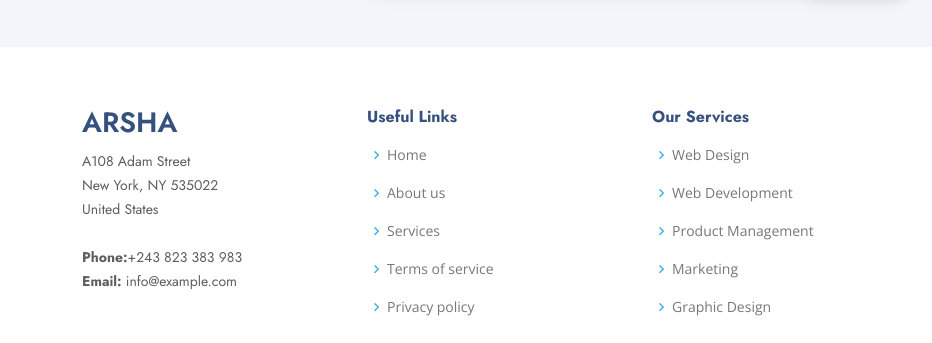
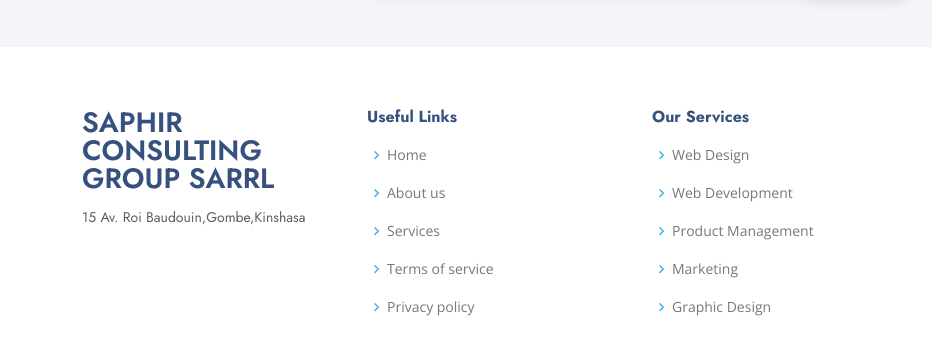
Before and after one commit to cedric-mungobo/saphir-consulting, a plain HTML site: page index.html in a window 1280 px wide. Shown: the part 5359-5702 px from the top of the page, 0-932 px from the left. Drawn offline with nearby package versions, Linux system fonts and the light colour scheme.

Commit message:
fixed bugs

```diff
--- a/index.html
+++ b/index.html
@@ -797,14 +797,15 @@
         <div class="row">
 
           <div class="col-lg-3 col-md-6 footer-contact">
-            <h3>Arsha</h3>
-            <p>
+            <h3>Saphir consulting group sarrl</h3>
+              <p>15 Av. Roi Baudouin,Gombe,Kinshasa</p>
+            <!-- <p>
               A108 Adam Street <br>
               New York, NY 535022<br>
               United States <br><br>
               <strong>Phone:</strong>+243 823 383 983 <br>
               <strong>Email:</strong> info@example.com<br>
-            </p>
+            </p> -->
           </div>
 
           <div class="col-lg-3 col-md-6 footer-links">
```
